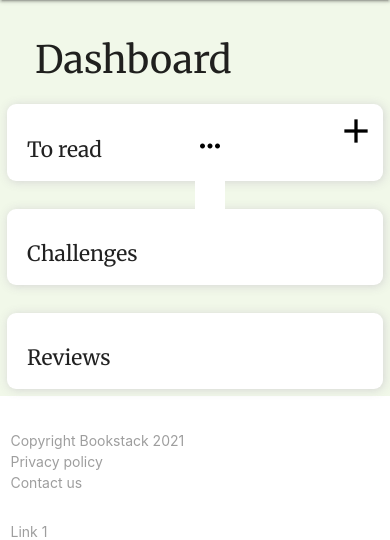
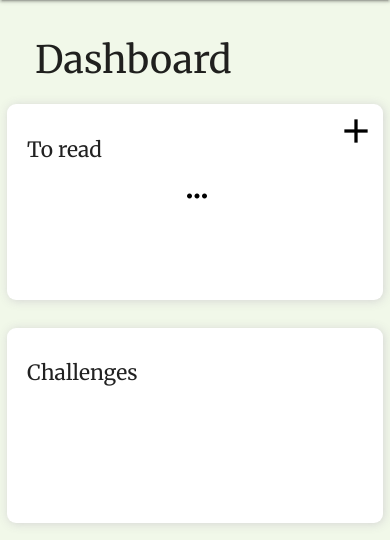
Before and after one commit to TaraRhoseyn/bookstack_web_app, a Flask app: page / in a window 390 px wide. Shown: the part 56-596 px from the top of the page. Run offline with Flask 2, Linux system fonts and the light colour scheme; data that the repository does not hold is empty; some libraries are stand-ins or nearby versions.

Commit message:
style: Adjust card stylings on dashbaord

```diff
--- a/static/css/style.css
+++ b/static/css/style.css
@@ -89,6 +89,34 @@
     grid-template-areas:
         "book-in-card book-in-card book-in-card see-more";
 }
+@media only screen and (max-width: 1141px) {
+    .card-grid-container {
+        display: grid;
+        grid-template-columns: 1fr 1fr 1fr;
+        grid-template-rows: 1fr 0.4fr;
+        grid-template-areas:
+            "book-in-card book-in-card book-in-card"
+            "see-more see-more see-more";
+        text-align: center;
+    }
+
+    .inner-see-more {
+        margin-left: 125%;
+    }
+}
+
+@media only screen and (min-width: 1142px) {
+    .see-more {
+        position: relative;
+    }
+
+    .inner-see-more {
+        position: absolute;
+        top: 50%;
+        height: 100px;
+        margin-top: -50px;
+    }
+}
 
 @media only screen and (max-width: 700px) {
     .card-grid-container {
@@ -102,8 +130,9 @@
             "see-more";
         text-align: center;
     }
-    .book-cover {
-        height: 180px;
+
+    .inner-see-more {
+        margin-left: 1%;
     }
 }
 
@@ -111,19 +140,11 @@
     grid: book-in-card;
 }
 
+.see-more {
+    grid: see-more;
+}
 /* Credit for vertical alignment: W3 Docs */
 
-.see-more {
-    position: relative;
-    grid: see-more;
-}
-
-.inner-see-more {
-    position: absolute;
-    top: 50%;
-    height: 100px;
-    margin-top: -50px;
-}
 
 .card-icon-see-more {
     font-size: 30px;
```
